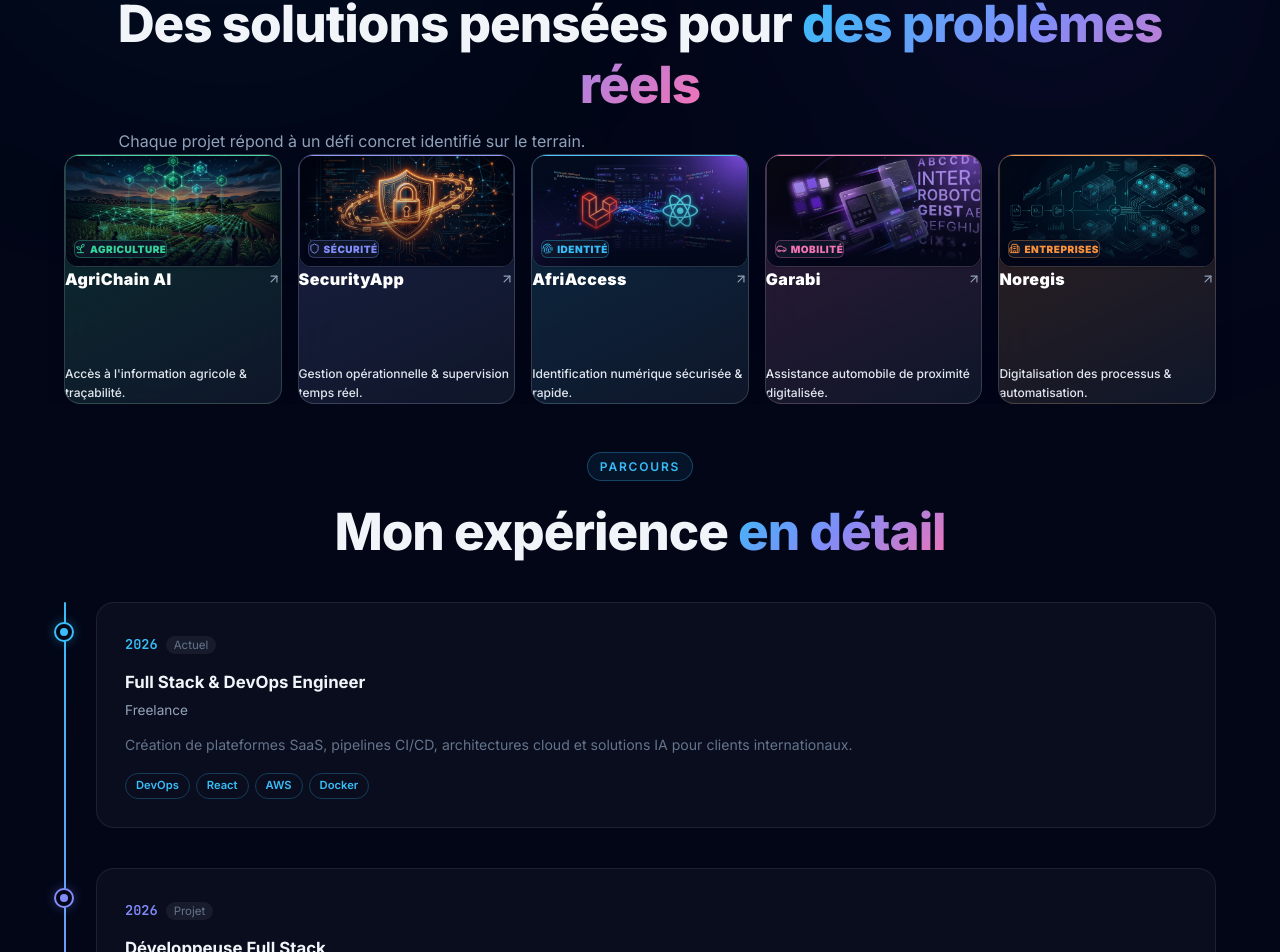
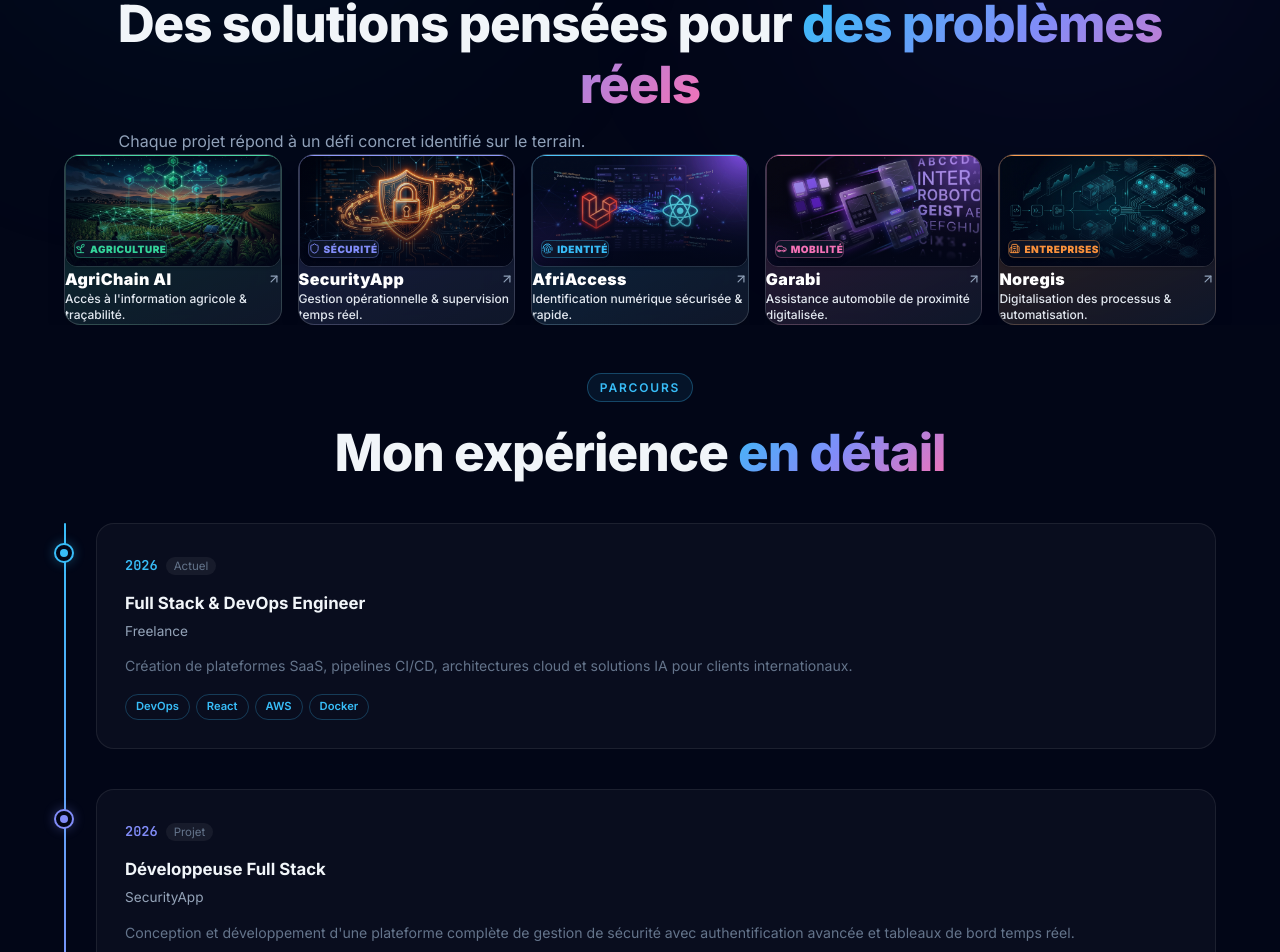
Before and after one commit to mmilinda/FolioMM, a React (Vite) app: page / in a window 1280 px wide. Shown: the part 4124-5076 px from the top of the page. Built offline with nearby package versions, Linux system fonts and the light colour scheme; no server answers.

Commit message:
fix: remove empty space between project title and paragraph text in Impact cards

```diff
--- a/src/components/ImpactSection.jsx
+++ b/src/components/ImpactSection.jsx
@@ -226,7 +226,7 @@ export default function ImpactSection() {
                   key={item.domain}
                   whileHover={{ y: -6, scale: 1.02 }}
                   transition={{ duration: 0.25 }}
-                  className="p-3.5 sm:p-4 rounded-2xl bg-slate-900/90 border border-white/15 backdrop-blur-xl shadow-xl hover:shadow-2xl hover:border-cyan-400/50 transition-all duration-300 relative overflow-hidden flex flex-col justify-between space-y-3 text-left group min-h-[220px] sm:min-h-[250px] h-full"
+                  className="p-3.5 sm:p-4 rounded-2xl bg-slate-900/90 border border-white/15 backdrop-blur-xl shadow-xl hover:shadow-2xl hover:border-cyan-400/50 transition-all duration-300 relative overflow-hidden flex flex-col justify-start space-y-2.5 text-left group h-full"
                   style={{ background: `linear-gradient(155deg, ${item.glow} 0%, rgba(15, 23, 42, 0.98) 100%)` }}
                 >
                   {/* Glowing Top Colored Bar */}
@@ -245,15 +245,16 @@ export default function ImpactSection() {
                     </span>
                   </div>
 
-                  <div className="space-y-1 flex-grow flex flex-col justify-between">
+                  {/* Title and Description stacked tightly without empty gap */}
+                  <div className="space-y-1">
                     {/* Project Title with Arrow */}
                     <h3 className="text-sm sm:text-base font-black text-white m-0 tracking-wide flex items-center justify-between group-hover:text-cyan-300 transition-colors">
                       <span>{item.project}</span>
                       <ArrowUpRight size={14} className="text-slate-400 group-hover:text-cyan-400 transition-colors shrink-0" />
                     </h3>
 
-                    {/* Problem Statement */}
-                    <p className="text-xs text-slate-200 leading-relaxed m-0 font-medium pt-1">
+                    {/* Problem Statement directly under title */}
+                    <p className="text-xs text-slate-200 leading-snug m-0 font-medium">
                       {item.problem}
                     </p>
                   </div>
```
